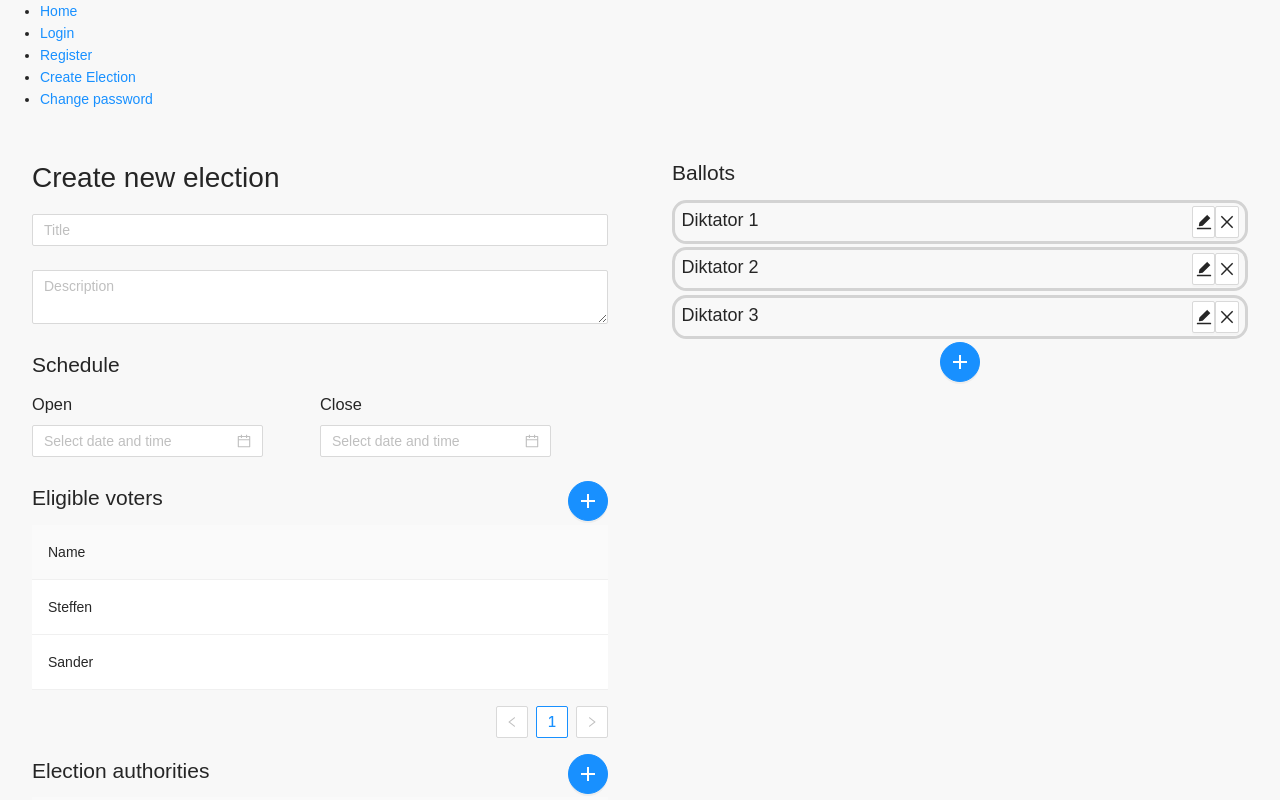
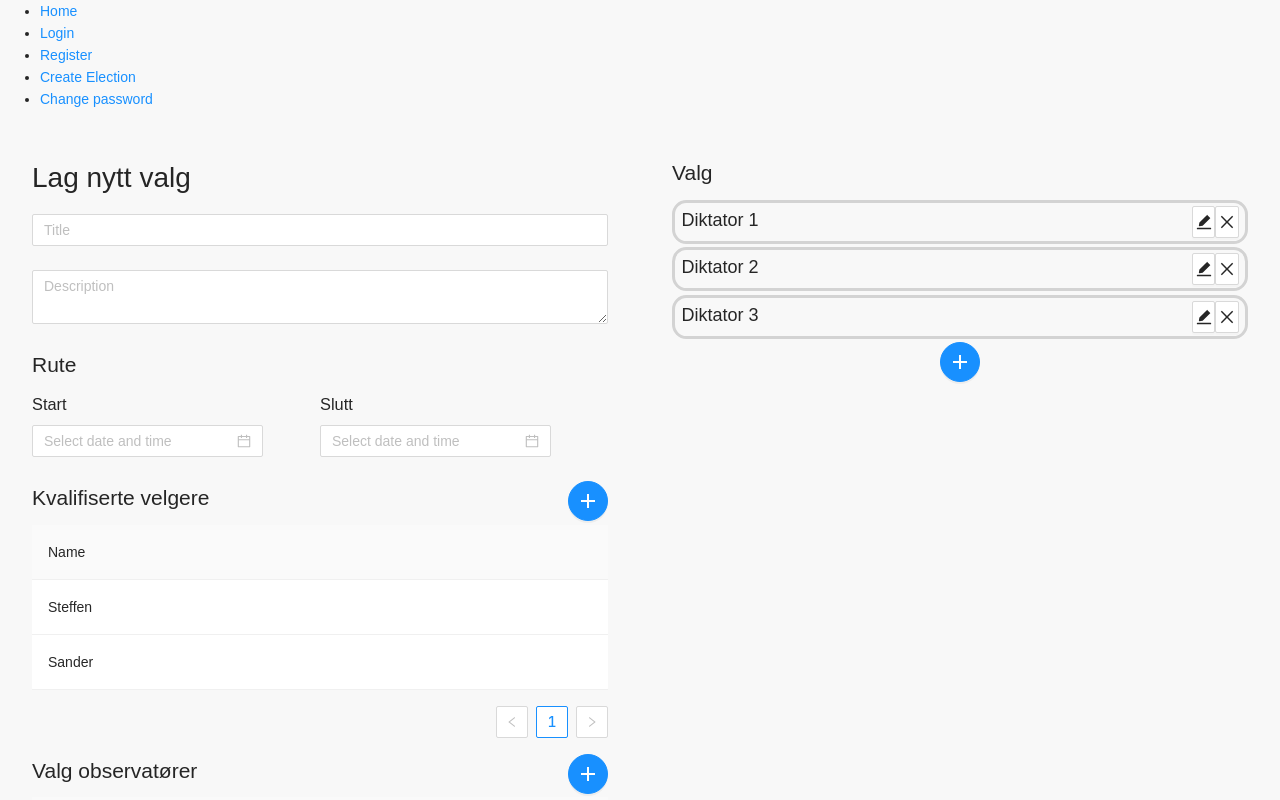
Before and after one commit to anovote/frontend, a React (Create React App) app: page /create-election in a window 1280 px wide. Shown: the top 800 px of the page. Built offline with nearby package versions, Linux system fonts and the light colour scheme.

Commit message:
Add word translations

```diff
--- a/public/locales/en/common.json
+++ b/public/locales/en/common.json
@@ -1,3 +1,11 @@
 {
-    "Log In": "Log In"
+    "Log In": "Log In",
+    "Create new election": "Lag nytt valg",
+    "Schedule": "Rute",
+    "Open": "Start",
+    "Close": "Slutt",
+    "Eligible voters": "Kvalifiserte velgere",
+    "Election authorities": "Valg observatører",
+    "Verification": "Verifisering",
+    "Ballots": "Valg"
 }
--- a/src/views/election/createElection/index.tsx
+++ b/src/views/election/createElection/index.tsx
@@ -91,24 +91,24 @@ export default function CreateElectionView(): React.ReactElement {
         <Content>
             <Row>
                 <Col span={12} className="election-information-input">
-                    <h1>{t('Create new election')}</h1>
+                    <h1>{t('common:Create new election')}</h1>
                     <Form className="is-flex-column" layout="vertical" name="description-form" onFinish={formValidated}>
                         <ElectionTitleInput />
                         <ElectionDescriptionInput />
-                        <h2>{t('Schedule')}</h2>
+                        <h2>{t('common:Schedule')}</h2>
                         <Row>
                             <Col span={12}>
-                                <h3>{t('Open')}</h3>
+                                <h3>{t('common:Open')}</h3>
                                 <OpenDateInput />
                             </Col>
                             <Col span={12}>
-                                <h3>{t('Close')}</h3>
+                                <h3>{t('common:Close')}</h3>
                                 <CloseDateInput />
                             </Col>
                         </Row>
                         <Row>
                             <Col span={12}>
-                                <h2>{t('Eligible voters')}</h2>
+                                <h2>{t('common:Eligible voters')}</h2>
                             </Col>
                             <Col span={12}>
                                 <ImportEligibleVotersDropdown />
@@ -117,14 +117,14 @@ export default function CreateElectionView(): React.ReactElement {
                         <Table columns={eligibleVotersColumns} dataSource={eligibleVotersDummyData}></Table>
                         <Row>
                             <Col span={12}>
-                                <h2>{t('Election authorities')}</h2>
+                                <h2>{t('common:Election authorities')}</h2>
                             </Col>
                             <Col span={12}>
                                 <ImportElectionAuthoritiesDropdown />
                             </Col>
                         </Row>
                         <Table columns={electionAuthoritiesColumns} dataSource={electionAuthoritiesDummyData}></Table>
-                        <h2>{t('Verification')}</h2>
+                        <h2>{t('common:Verification')}</h2>
                         <Row>
                             <Col>
                                 <ElectionPasswordInput />
@@ -135,7 +135,7 @@ export default function CreateElectionView(): React.ReactElement {
                     </Form>
                 </Col>
                 <Col span={12} className="ballot-section">
-                    <h2>{t('Ballots')}</h2>
+                    <h2>{t('common:Ballots')}</h2>
                     <div>
                         {ballots.map((ballots) => (
                             <BallotPreview key={ballots.title} title={ballots.title} />
```
